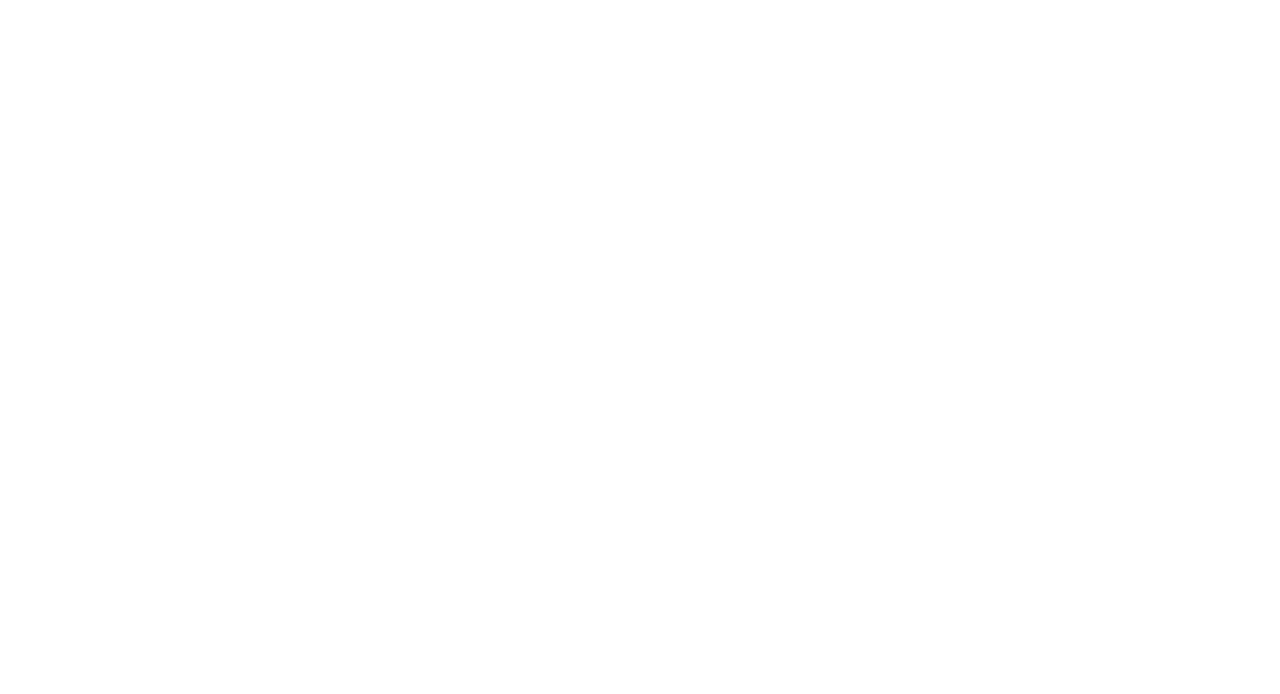
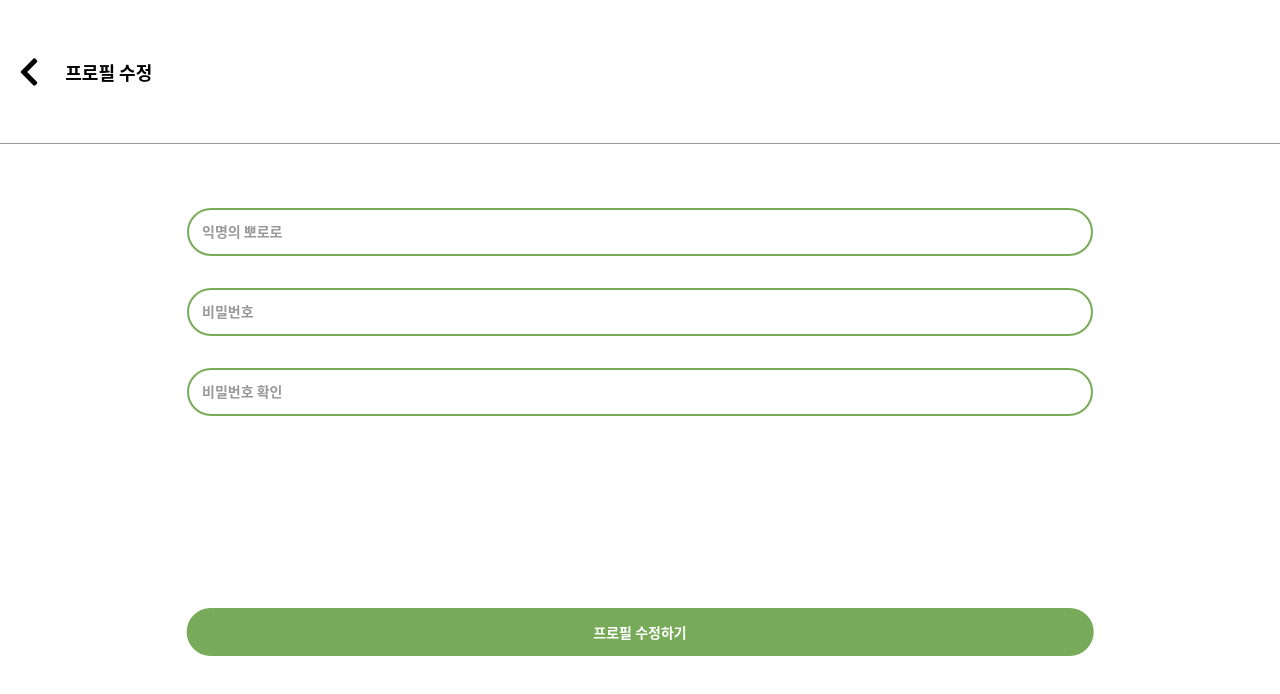
Before and after one commit to dev-damdam/healing-message, a Vue app: page /setting in a window 1280 px wide. Before the commit this address had no page. Shown: the top 694 px of the page. Built offline with nearby package versions, Linux system fonts and the light colour scheme.

Commit message:
impl hm-setting-page

```diff
--- /dev/null
+++ b/src/components/pages/my-page/hm-setting-page.vue
@@ -0,0 +1,78 @@
+<template>
+  <div class="hm-setting-page-wrapper">
+    <hm-layout>
+      <template v-slot:header>
+        <hm-header back line l-icon="chevron-left" title="프로필 수정" @back="back" />
+      </template>
+      <div class="edit-form-wrapper">
+        <hm-input v-model="inputs.nickname" type="text" placeholder="익명의 뽀로로" :label="validateMessage.nickname" />
+        <hm-input v-model="inputs.password" type="password" placeholder="비밀번호" :label="validateMessage.password" />
+        <hm-input
+          v-model="inputs.passwordConfirm"
+          type="password"
+          placeholder="비밀번호 확인"
+          :label="validateMessage.passwordConfirm"
+        />
+      </div>
+      <hm-button type="button" @click="register" class="edit-profile-btn">프로필 수정하기</hm-button>
+    </hm-layout>
+  </div>
+</template>
+<script>
+import hmLayout from "../../layouts/hm-layout.vue";
+import hmHeader from "../../layouts/hm-header.vue";
+import hmInput from "../../elements/hm-input.vue";
+import hmButton from "../../elements/hm-button.vue";
+
+export default {
+  name: "HmSettingPage",
+  components: {
+    hmLayout,
+    hmHeader,
+    hmInput,
+    hmButton,
+  },
+  data() {
+    return {
+      inputs: {
+        nickname: "",
+        password: "",
+        passwordConfirm: "",
+      },
+      validateMessage: {
+        nickname: "",
+        password: "",
+        passwordConfirm: "",
+      },
+    };
+  },
+  methods: {
+    back() {
+      this.$router.back();
+    },
+  },
+};
+</script>
+
+<style lang="scss" scoped>
+.hm-setting-page-wrapper {
+  position: relative;
+  left: 0;
+  top: 0;
+  width: 100%;
+  height: 100%;
+
+  .edit-form-wrapper,
+  .edit-profile-btn {
+    margin: px(24) auto;
+    width: px(340);
+  }
+
+  .edit-profile-btn {
+    position: absolute;
+    left: 50%;
+    transform: translateX(-50%);
+    bottom: 10%;
+  }
+}
+</style>
--- a/src/router/router.js
+++ b/src/router/router.js
@@ -7,12 +7,15 @@
 
 import HmMyPage from "../components/pages/my-page/hm-my-page.vue";
 
+import HmSettingPage from "../components/pages/my-page/hm-setting-page.vue";
+
 const routes = [
   {path: "/", name: "main", component: HmHomePage},
   {path: "/login", name: "login", component: HmLoginPage},
   {path: "/register", name: "register", component: HmRegisterPage},
   {path: "/home", name: "home", component: HmHomePage},
   {path: "/my-page", name: "my-page", component: HmMyPage},
+  {path: "/setting", name: "setting", component: HmSettingPage},
 ];
 
 const router = createRouter({
```
